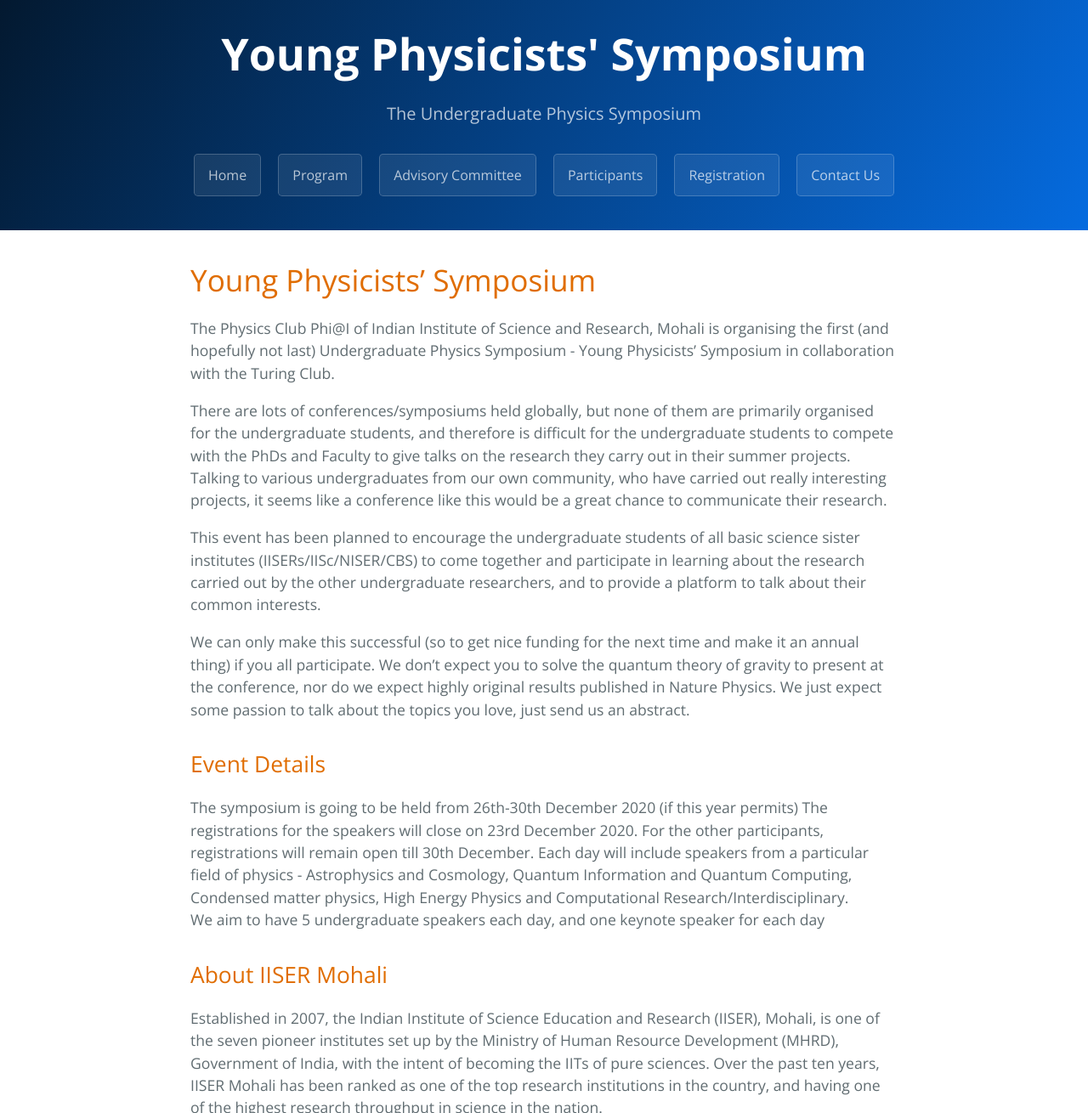
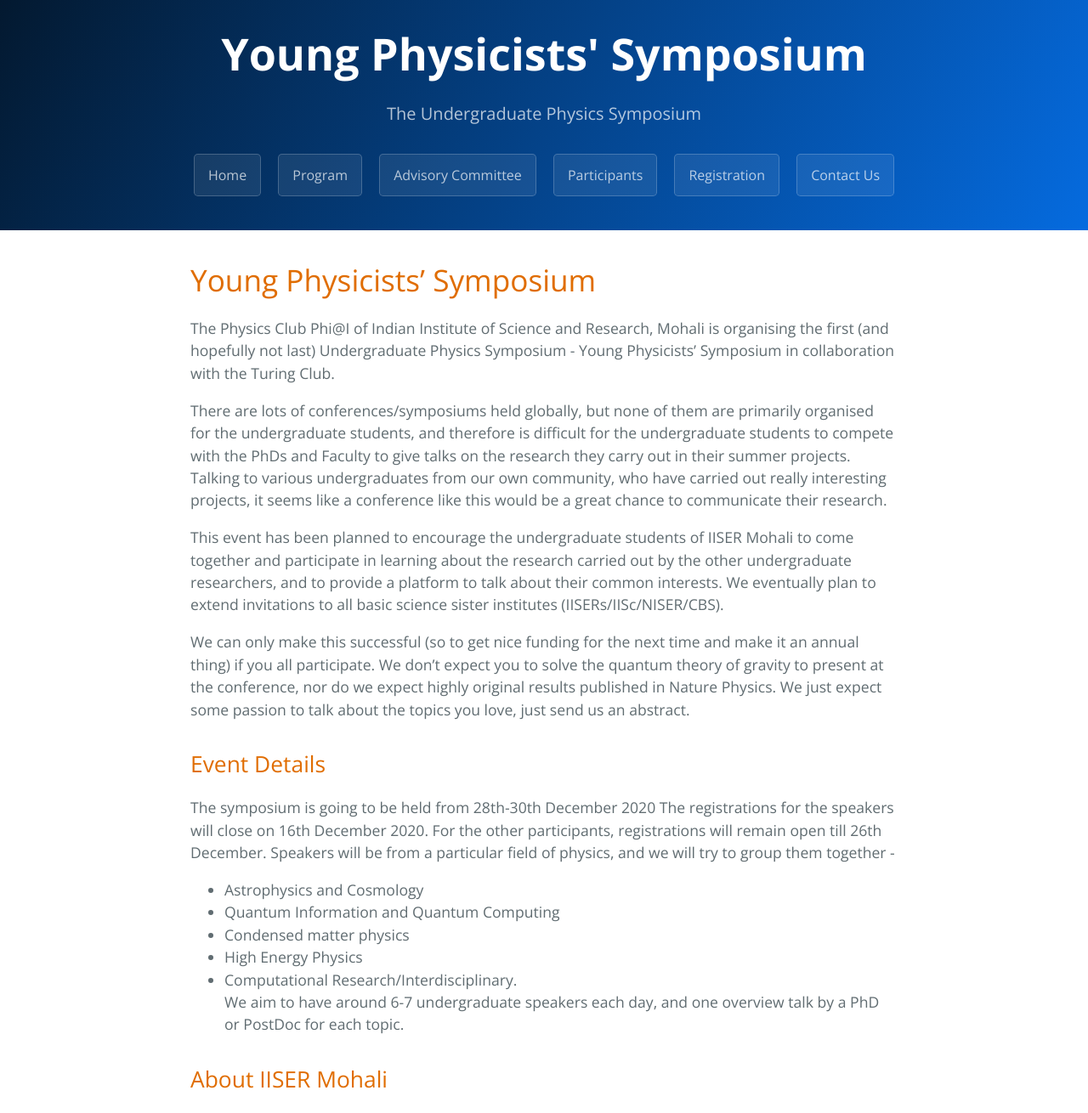
Before and after one commit to IISERM/ugsymposium, a Jekyll site: the page built from index.md, in a window 1280 px wide and 1400 px high, cut to the strip 0-1310 px from the top of the window. Shown: the whole strip at 85% size. Built offline with Jekyll 4.4.1, drawn with Linux system fonts in a browser that asks for light colours; our own code applies the rules of GitHub Pages for plain Markdown files.

Commit message:
Update index.md

```diff
--- a/index.md
+++ b/index.md
@@ -10,15 +10,21 @@
 
 There are lots of conferences/symposiums held globally, but none of them are primarily organised for the undergraduate students, and therefore is difficult for the undergraduate students to compete with the PhDs and Faculty to give talks on the research they carry out in their summer projects. Talking to various undergraduates from our own community, who have carried out really interesting projects, it seems like a conference like this would be a great chance to communicate their research.
 
-This event has been planned to encourage the undergraduate students of all basic science sister institutes (IISERs/IISc/NISER/CBS) to come together and participate in learning about the research carried out by the other undergraduate researchers, and to provide a platform to talk about their common interests.
+This event has been planned to encourage the undergraduate students of IISER Mohali to come together and participate in learning about the research carried out by the other undergraduate researchers, and to provide a platform to talk about their common interests. We eventually plan to extend invitations to all basic science sister institutes (IISERs/IISc/NISER/CBS).
 
 We can only make this successful (so to get nice funding for the next time and make it an annual thing) if you all participate. We don't expect you to solve the quantum theory of gravity to present at the conference, nor do we expect highly original results published in Nature Physics. We just expect some passion to talk about the topics you love, just send us an abstract.
 
 ## Event Details
-The symposium is going to be held from 26th-30th December 2020 (if this year permits)
-The registrations for the speakers will close on 23rd December 2020. For the other participants, registrations will remain open till 30th December.
-Each day will include speakers from a particular field of physics - Astrophysics and Cosmology, Quantum Information and Quantum Computing, Condensed matter physics, High Energy Physics and Computational Research/Interdisciplinary.
-We aim to have 5 undergraduate speakers each day, and one keynote speaker for each day
+
+The symposium is going to be held from 28th-30th December 2020
+The registrations for the speakers will close on 16th December 2020. For the other participants, registrations will remain open till 26th December.
+Speakers will be from a particular field of physics, and we will try to group them together -
+ - Astrophysics and Cosmology
+ - Quantum Information and Quantum Computing
+ - Condensed matter physics
+ - High Energy Physics
+ - Computational Research/Interdisciplinary.
+We aim to have around 6-7 undergraduate speakers each day, and one overview talk by a PhD or PostDoc for each topic.
 
 
 ## About IISER Mohali
```
